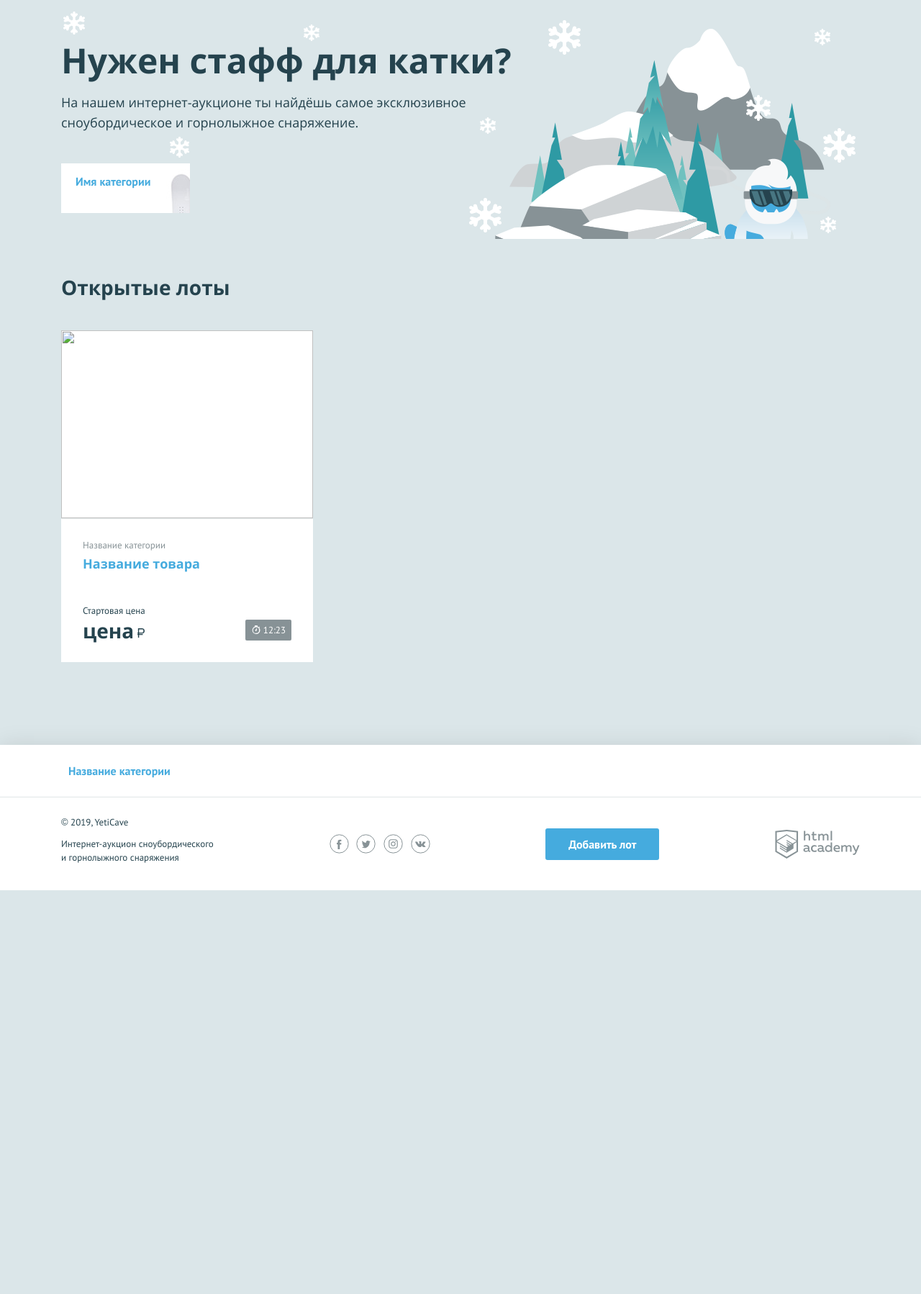
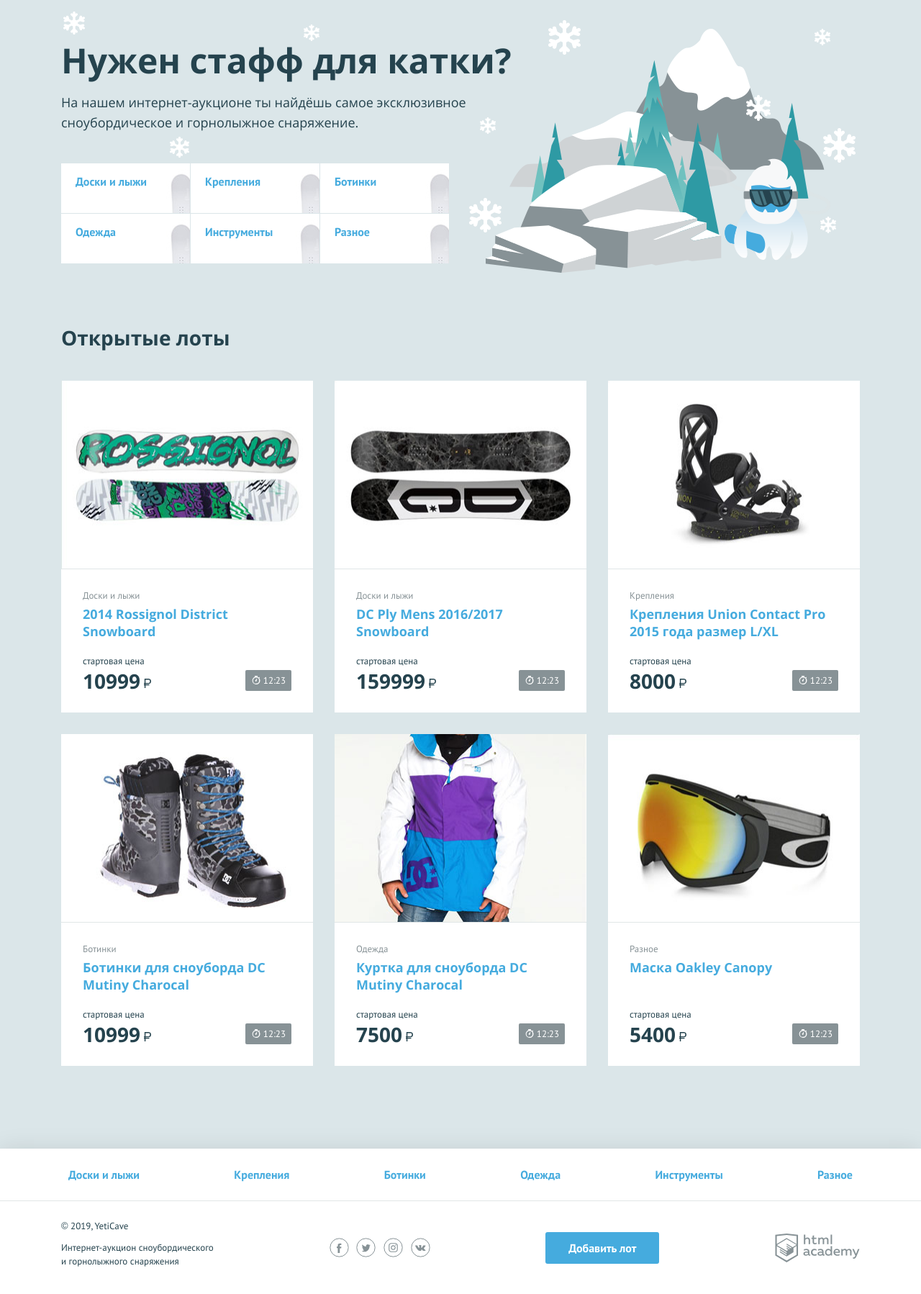
Before and after one commit to itxpert45/4951-yeticave-12, a PHP site: page / in a window 1280 px wide. Shown: the part 107-1905 px from the top of the page at 72% size. Before the commit the page ends 1344 px from the top, so only its background shows below. Run offline with PHP 8.4, Linux system fonts and the light colour scheme.

Commit message:
Update index.php

```diff
--- a/index.php
+++ b/index.php
@@ -2,7 +2,58 @@
 $is_auth = rand(0, 1);
 
 $user_name = 'Рустам'; // укажите здесь ваше имя
+
+$categories = [
+    "Доски и лыжи", "Крепления", "Ботинки", "Одежда", "Инструменты", "Разное"
+];
+
+$gifs = [
+    [
+    'title' => '2014 Rossignol District Snowboard',
+    'categories' => 'Доски и лыжи',
+    'price' => '10999',
+    'img' => 'img/lot-1.jpg',
+    ],
+    [
+    'title' => 'DC Ply Mens 2016/2017 Snowboard',
+    'categories' => 'Доски и лыжи',
+    'price' => '159999',
+    'img' => 'img/lot-2.jpg',
+    ],
+    [
+    'title' => 'Крепления Union Contact Pro 2015 года размер L/XL',
+    'categories' => 'Крепления',
+    'price' => '8000',
+    'img' => 'img/lot-3.jpg',
+    ],
+    [
+    'title' => 'Ботинки для сноуборда DC Mutiny Charocal',
+    'categories' => 'Ботинки',
+    'price' => '10999',
+    'img' => 'img/lot-4.jpg',
+    ],
+    [
+    'title' => 'Куртка для сноуборда DC Mutiny Charocal',
+    'categories' => 'Одежда',
+    'price' => '7500',
+    'img' => 'img/lot-5.jpg',
+    ],
+    [
+    'title' => 'Маска Oakley Canopy',
+    'categories' => 'Разное',
+    'price' => '5400',
+    'img' => 'img/lot-6.jpg',
+    ],
+
+];
+
+
+
 ?>
+
+
+
+
 <!DOCTYPE html>
 <html lang="ru">
 <head>
@@ -59,9 +110,12 @@ $user_name = 'Рустам'; // укажите здесь ваше имя
         <p class="promo__text">На нашем интернет-аукционе ты найдёшь самое эксклюзивное сноубордическое и горнолыжное снаряжение.</p>
         <ul class="promo__list">
             <!--заполните этот список из массива категорий-->
+            <?php foreach ($categories as $cat): ?>
             <li class="promo__item promo__item--boards">
-                <a class="promo__link" href="pages/all-lots.html">Имя категории</a>
+                <a class="promo__link" href="pages/all-lots.html"><?=$cat; ?></a>
             </li>
+            <?php endforeach; ?>
+
         </ul>
     </section>
     <section class="lots">
@@ -69,18 +123,20 @@ $user_name = 'Рустам'; // укажите здесь ваше имя
             <h2>Открытые лоты</h2>
         </div>
         <ul class="lots__list">
+        <?php foreach ($gifs as $key => $val): ?>
             <!--заполните этот список из массива с товарами-->
+
             <li class="lots__item lot">
                 <div class="lot__image">
-                    <img src="" width="350" height="260" alt="">
+                    <img src="<?=$val['img']; ?>" width="350" height="260" alt="">
                 </div>
                 <div class="lot__info">
-                    <span class="lot__category">Название категории</span>
-                    <h3 class="lot__title"><a class="text-link" href="pages/lot.html">Название товара</a></h3>
+                    <span class="lot__category"><?=$val['categories']; ?></span>
+                    <h3 class="lot__title"><a class="text-link" href="pages/lot.html"><?=$val['title']; ?></a></h3>
                     <div class="lot__state">
                         <div class="lot__rate">
-                            <span class="lot__amount">Стартовая цена</span>
-                            <span class="lot__cost">цена<b class="rub">р</b></span>
+                            <span class="lot__amount">стартовая цена</span>
+                            <span class="lot__cost"><?=$val['price']; ?><b class="rub">р</b></span>
                         </div>
                         <div class="lot__timer timer">
                             12:23
@@ -88,6 +144,7 @@ $user_name = 'Рустам'; // укажите здесь ваше имя
                     </div>
                 </div>
             </li>
+        <?php endforeach; ?>
         </ul>
     </section>
 </main>
@@ -97,9 +154,11 @@ $user_name = 'Рустам'; // укажите здесь ваше имя
     <nav class="nav">
         <ul class="nav__list container">
             <!--заполните этот список из массива категорий-->
+            <?php foreach ($categories as $cat): ?>
             <li class="nav__item">
-                <a href="pages/all-lots.html">Название категории</a>
+                <a href="pages/all-lots.html"><?=$cat; ?></a>
             </li>
+        	<?php endforeach; ?>
         </ul>
     </nav>
     <div class="main-footer__bottom container">
```
